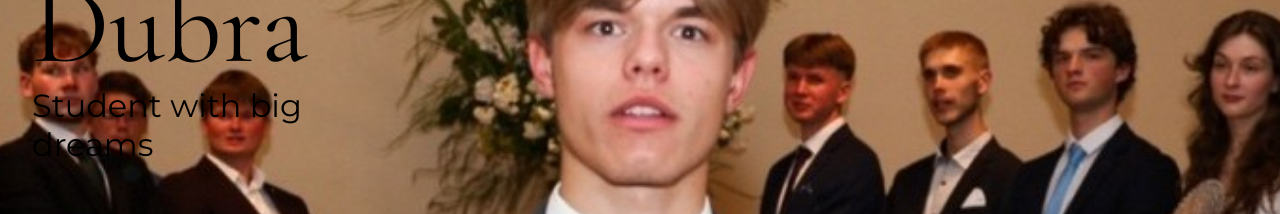
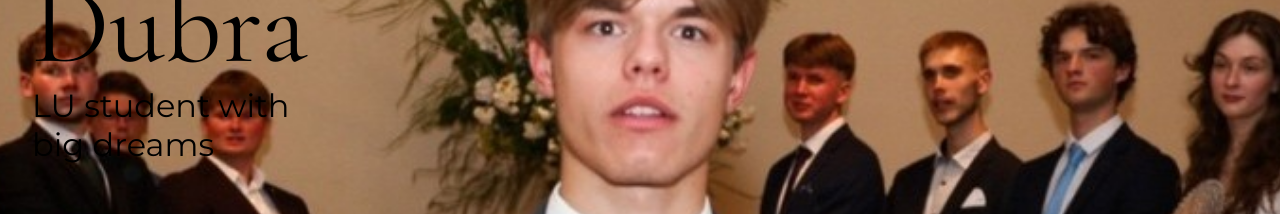
Before and after one commit to KarlisDubra/intro-to-codespace, a React (Vite) app: page / in a window 1280 px wide. Shown: the part 189-403 px from the top of the page. Built offline with nearby package versions, Linux system fonts and the light colour scheme.

Commit message:
-m "Update App.jsx"

```diff
--- a/src/App.jsx
+++ b/src/App.jsx
@@ -25,7 +25,7 @@ import "./styles.css";
  */
 const siteProps = {
   name: "Kārlis Dubra",
-  title: "Student with big dreams",
+  title: "LU student with big dreams",
   bio: "I am a student who is studying programming and web development. I am a motivated person who is always looking for new challenges. My current challange - combining CS studies with my passion for teaching. I am always looking for new opportunities to learn and grow.",
   email: "dubra.karlis@gmail.com",
   gitHub: "KarlisDubra",
```
